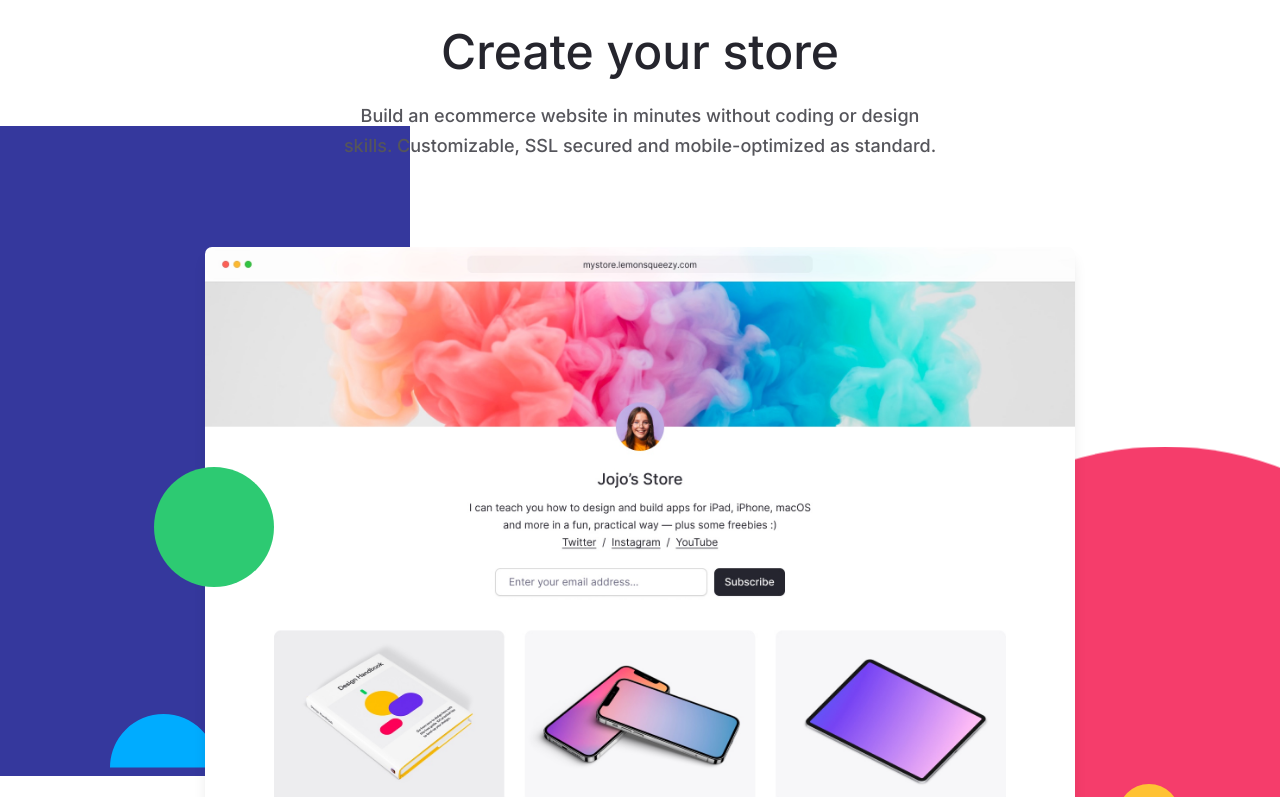
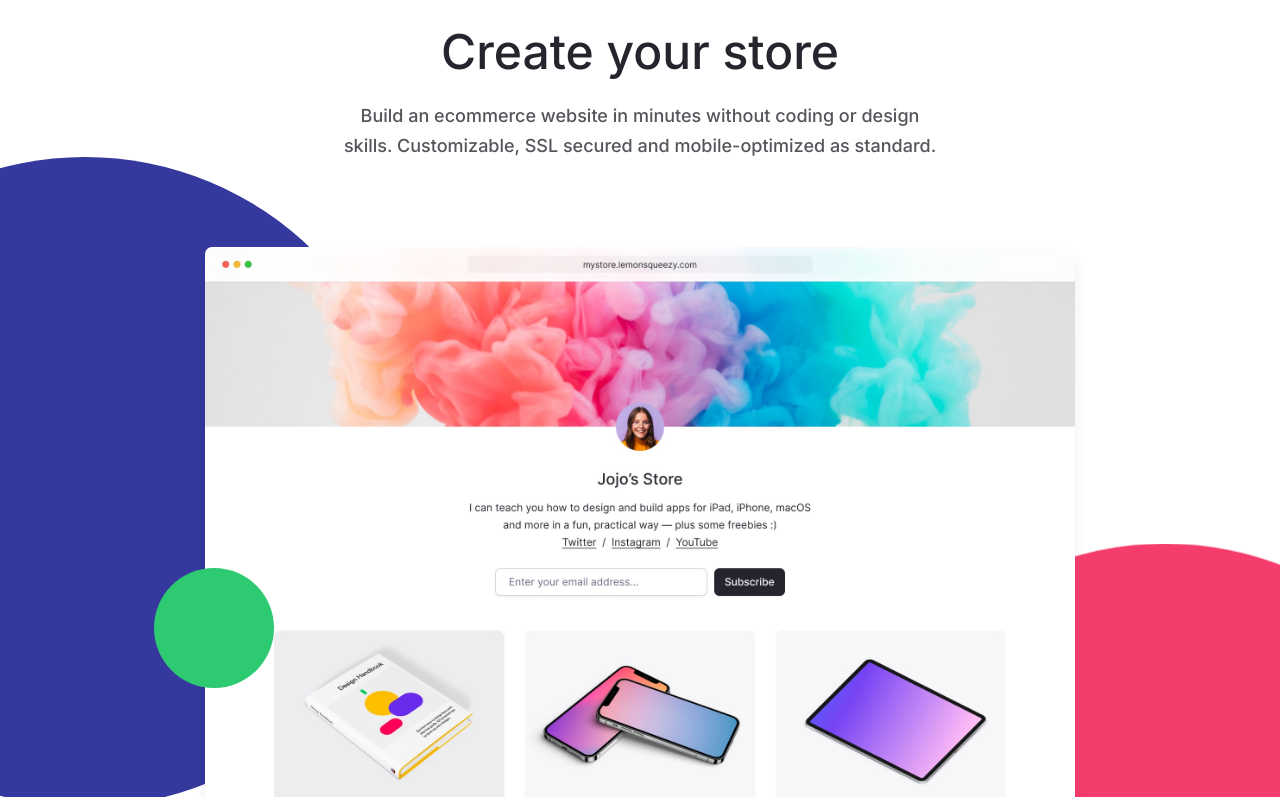
Before and after one commit to chrisnyeche/lemonsqueezy, a React (Create React App) app: page / in a window 1280 px wide. Shown: the part 1203-2000 px from the top of the page. Built offline with nearby package versions, Linux system fonts and the light colour scheme.

Commit message:
house commit

```diff
--- a/src/Components/Features.jsx
+++ b/src/Components/Features.jsx
@@ -12,9 +12,9 @@ import "./Components.css";
 
 export default function Features() {
   return (
-    <Box as="section" h={"147vh"} overflow="hidden" position="relative">
+    <Box as="section" h={["147vh", "157vh", "177vh"]} overflow="hidden" position="relative">
       {/* Purple Box */}
-      <Box height={["200px", "350px", "650px"]} width={["200px", "350px", "650px"]} border-radius="50%" bg={"#35389D"} position="absolute" left={"-240px"} zIndex={"-1"} top={"13%"} />
+      <Box height={["200px", "350px", "650px"]} width={["200px", "350px", "650px"]} rounded="full" bg={"#35389D"} position="absolute" left={"-240px"} zIndex={"-1"} top={"13%"} />
 
       {/* Pink Circle */}
       <Box className="circle floating" bg={"#F53D6B"} position="absolute" right={"-210px"} top={"40%"} zIndex={"-1"} />
```
